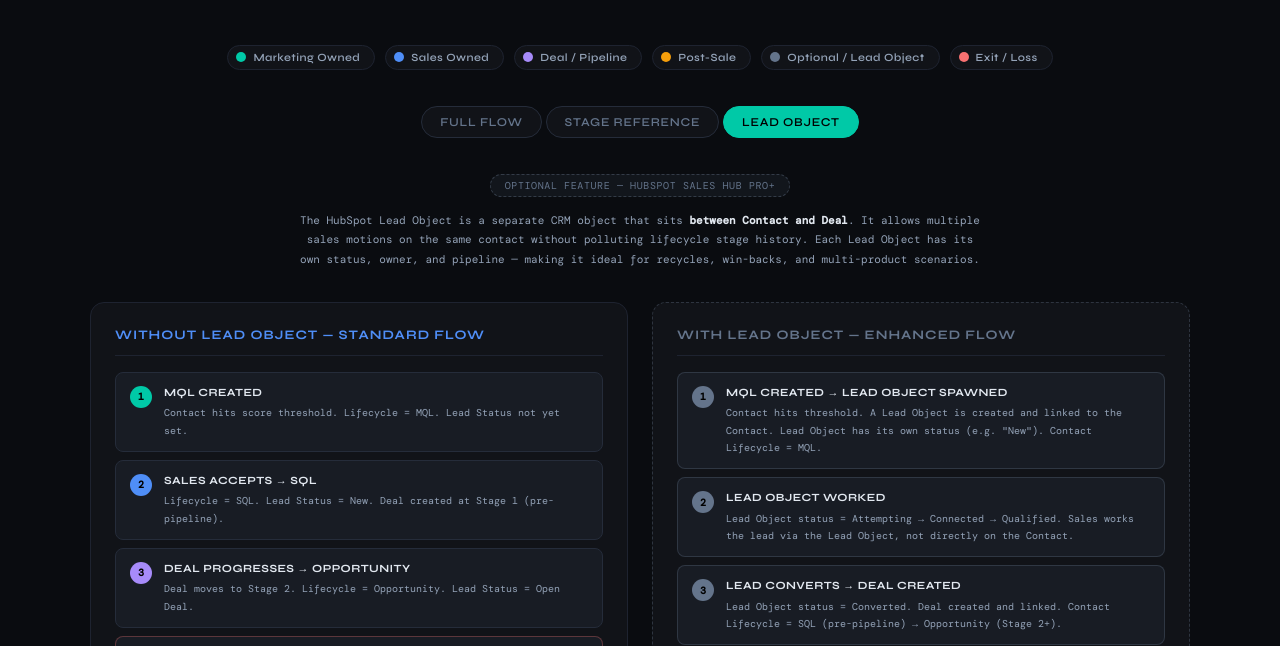
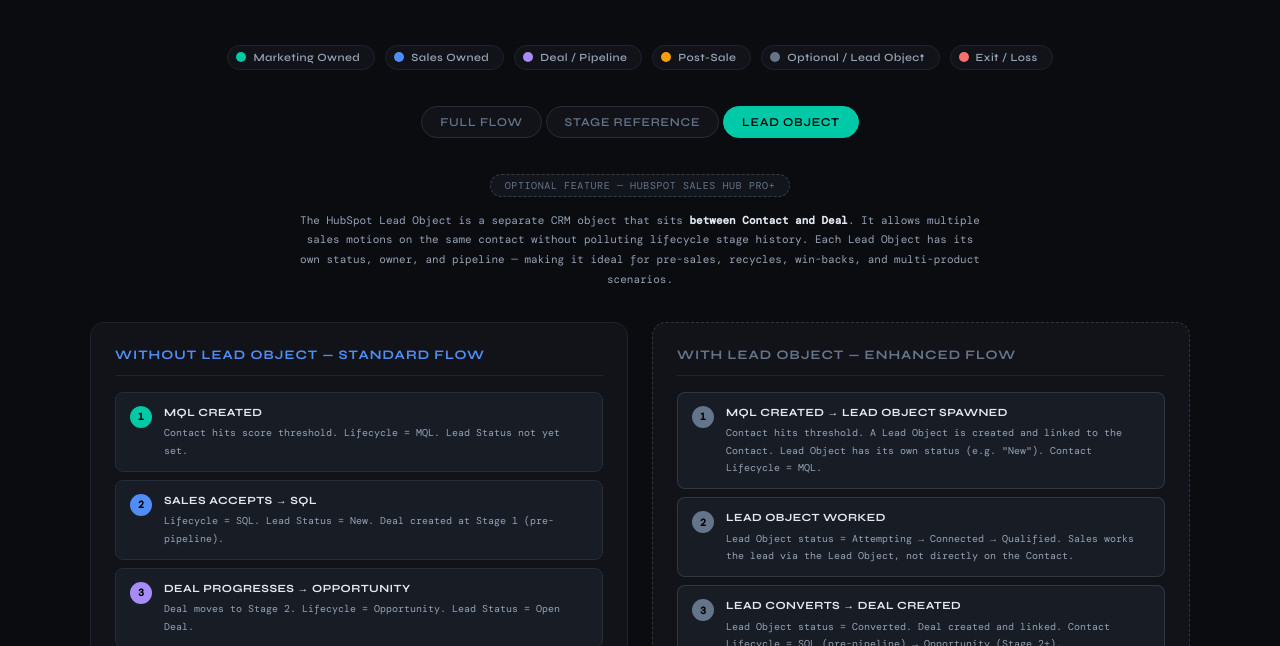
Before and after one commit to gabio-revops/gabio-revops.github.io, a plain HTML site: page index.html in a window 1280 px wide. Both pictures are taken after a click on the button "LEAD OBJECT". Shown: the part 101-747 px from the top of the page. Drawn offline with nearby package versions, Linux system fonts and the light colour scheme; a web font is replaced by a local one.

Commit message:
Update index.html

```diff
--- a/index.html
+++ b/index.html
@@ -1102,7 +1102,7 @@
     <p style="font-family:'DM Mono',monospace;font-size:11px;color:var(--text-dim);line-height:1.8;">
       The HubSpot Lead Object is a separate CRM object that sits <strong style="color:var(--text)">between Contact and Deal</strong>.
       It allows multiple sales motions on the same contact without polluting lifecycle stage history.
-      Each Lead Object has its own status, owner, and pipeline — making it ideal for recycles, win-backs, and multi-product scenarios.
+      Each Lead Object has its own status, owner, and pipeline — making it ideal for pre-sales, recycles, win-backs, and multi-product scenarios.
     </p>
   </div>
 
```
